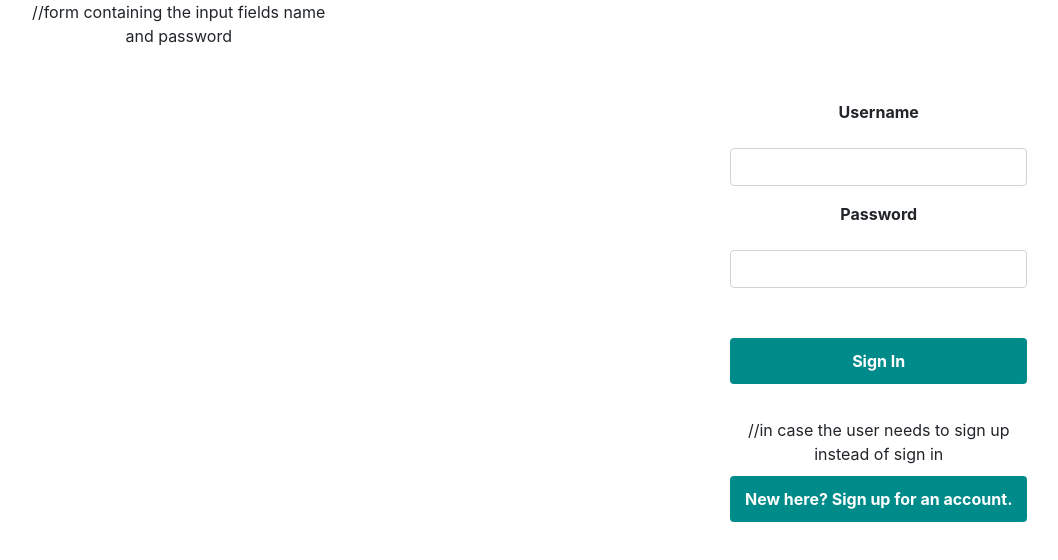
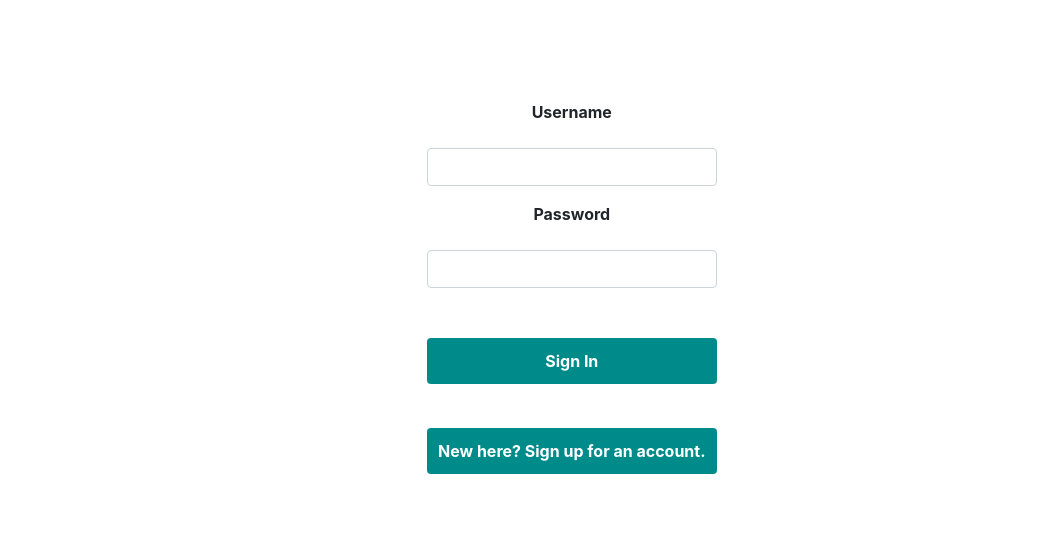
Before and after one commit to NayyaraNaseer/carteblanche, a React (Create React App) app in the folder client/: page /signin in a window 1280 px wide. Shown: the top 560 px of the page, without its empty margins (73-1131 px from the left). Built offline with nearby package versions, Linux system fonts and the light colour scheme; no server answers.

Commit message:
Update SignIn.js

```diff
--- a/client/src/components/SignIn.js
+++ b/client/src/components/SignIn.js
@@ -47,7 +47,6 @@ const SignIn = ({ setAuth }) => {
     <Fragment>
     <div class = "container">
     <div class = "center">
-    //form containing the input fields name and password
 
       <form class = "form" onSubmit={onSubmitForm}>
         <label> <b>Username</b> </label>
@@ -70,7 +69,6 @@ const SignIn = ({ setAuth }) => {
         <button class = "btn">Sign In</button>
 
       <br />
-      //in case the user needs to sign up instead of sign in
       <Link to="/signup"><button class = "btn">New here? Sign up for an account.</button></Link>
         </form>
       </div>
```
